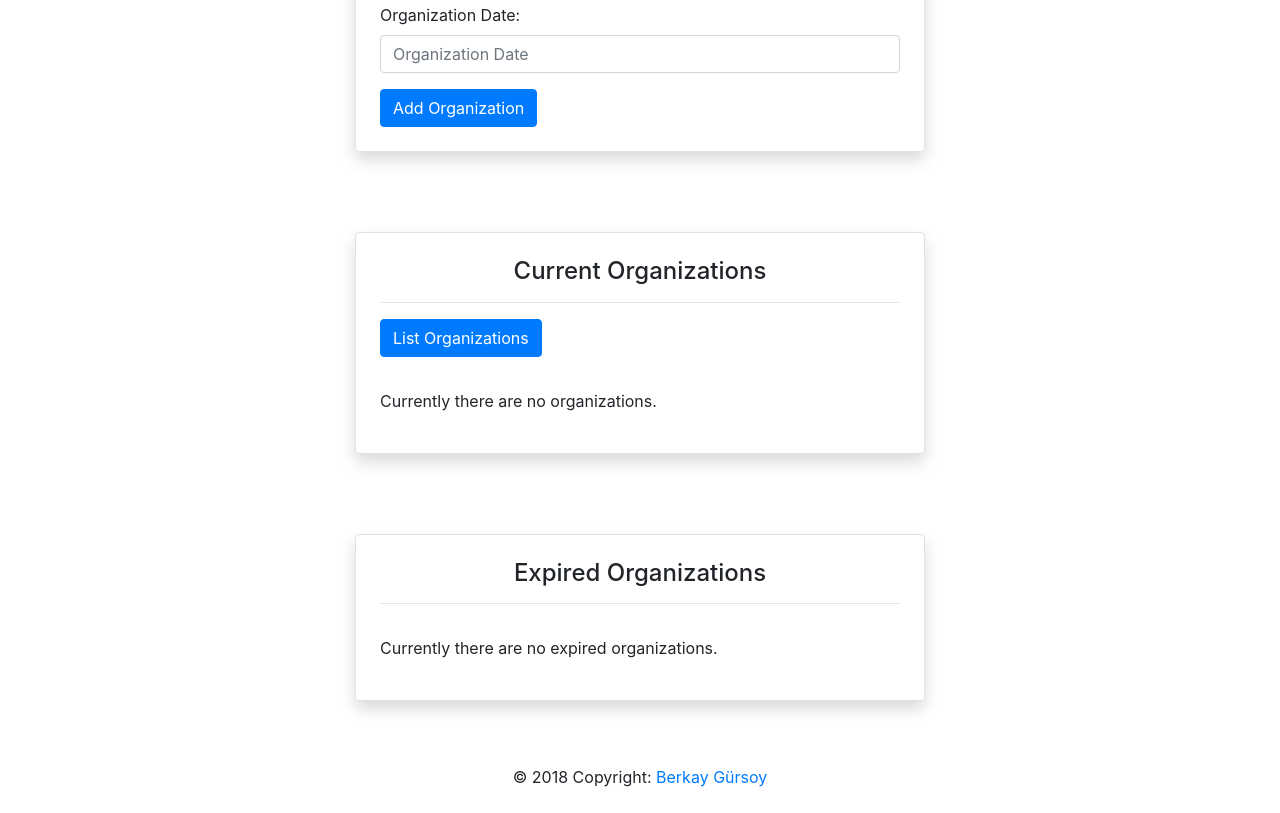
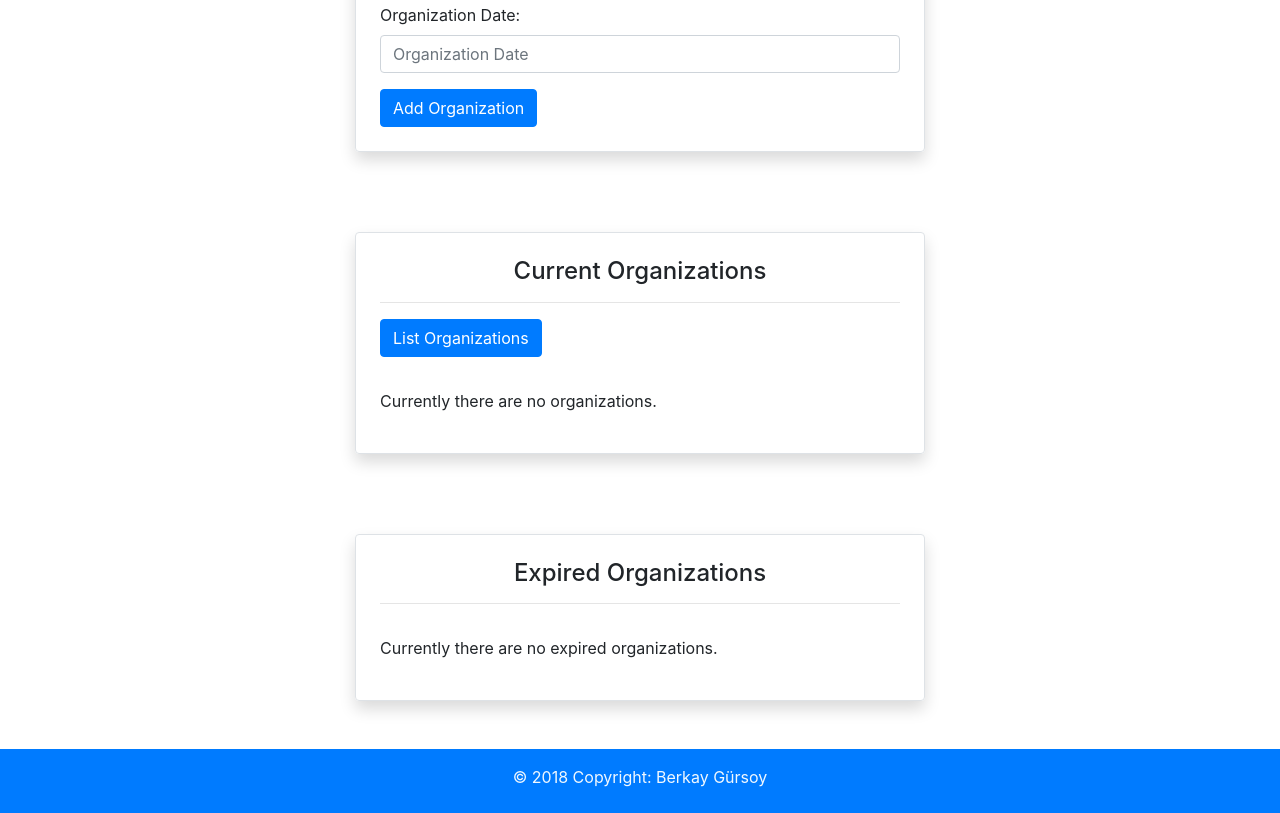
Before and after one commit to Berkays/TicketChain, a website: page src/index.html in a window 1280 px wide. Shown: the part 361-1174 px from the top of the page. Drawn offline with nearby package versions, Linux system fonts and the light colour scheme.

Commit message:
footer styles

```diff
--- a/src/css/styles.css
+++ b/src/css/styles.css
@@ -7,7 +7,11 @@
     margin-top: 5em;
 }
 
-/* .row{
-    margin-left: 100px;
-    margin-right: 100px;
-} */
+.page-footer {
+    background-color: #007bff;
+    min-height: 4em;
+}
+
+.footer-text {
+    color: aliceblue;
+}
```
